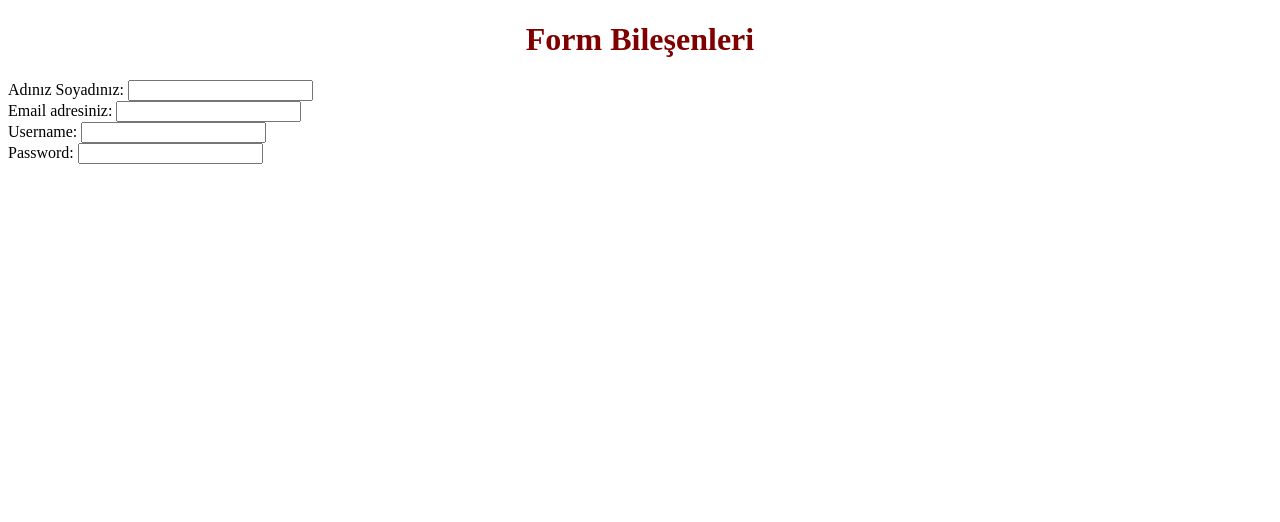
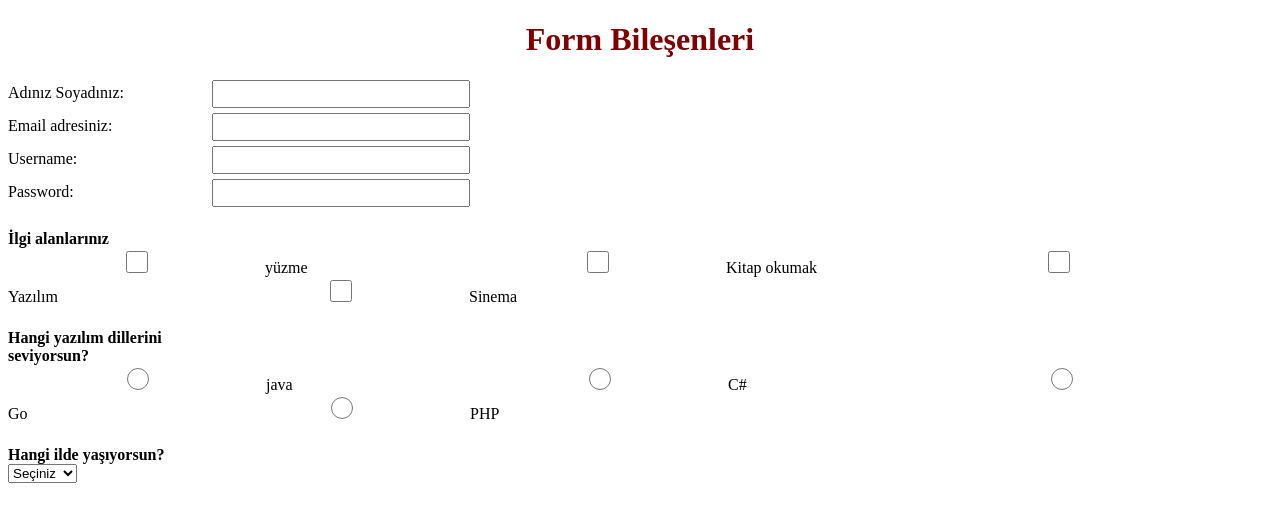
Before and after one commit to AJWalkerX/HTML, a plain HTML site: page page/form_elements.html in a window 1280 px wide. Drawn offline with Linux system fonts and the light colour scheme.

Commit message:
form yapıları

```diff
--- a/page/form_elements.html
+++ b/page/form_elements.html
@@ -4,6 +4,20 @@
     <meta charset="UTF-8" />
     <meta name="viewport" content="width=device-width, initial-scale=1.0" />
     <title>Form Bileşenleri</title>
+    <style>
+      label {
+        display: inline-block;
+        width: 200px;
+      }
+      input {
+        display: inline-block;
+        width: 250px;
+        height: 22px;
+      }
+      div {
+        margin-bottom: 5px;
+      }
+    </style>
   </head>
   <body>
     <div id="header" style="text-align: center; color: maroon">
@@ -26,6 +40,34 @@
         <label for="password">Password: </label>
         <input type="password" name="password" id="password" /> <br />
       </div>
+      <div>
+        <br />
+        <label for="" style="font-weight: bolder">İlgi alanlarınız</label><br />
+        <input type="checkbox" /><label for="">yüzme</label>
+        <input type="checkbox" /><label for="">Kitap okumak</label>
+        <input type="checkbox" /><label for="">Yazılım</label>
+        <input type="checkbox" /><label for="">Sinema</label>
+      </div>
+      <div>
+        <br />
+        <label for="" style="font-weight: bolder"
+          >Hangi yazılım dillerini seviyorsun?</label
+        ><br />
+        <input type="radio" name="yd" id="yd" /><label for="">java</label>
+        <input type="radio" name="yd" id="yd" /><label for="">C#</label>
+        <input type="radio" name="yd" id="yd" /><label for="">Go</label>
+        <input type="radio" name="yd" id="yd" /><label for="">PHP</label>
+      </div>
+      <div>
+        <br />
+        <label style="font-weight: bolder">Hangi ilde yaşıyorsun?</label><br />
+        <select name="" id="">
+          <option value="">Seçiniz</option>
+          <option value="01">Adana</option>
+          <option value="06">Ankara</option>
+          <option value="34">İstanbul</option>
+        </select>
+      </div>
     </div>
   </body>
 </html>
```
